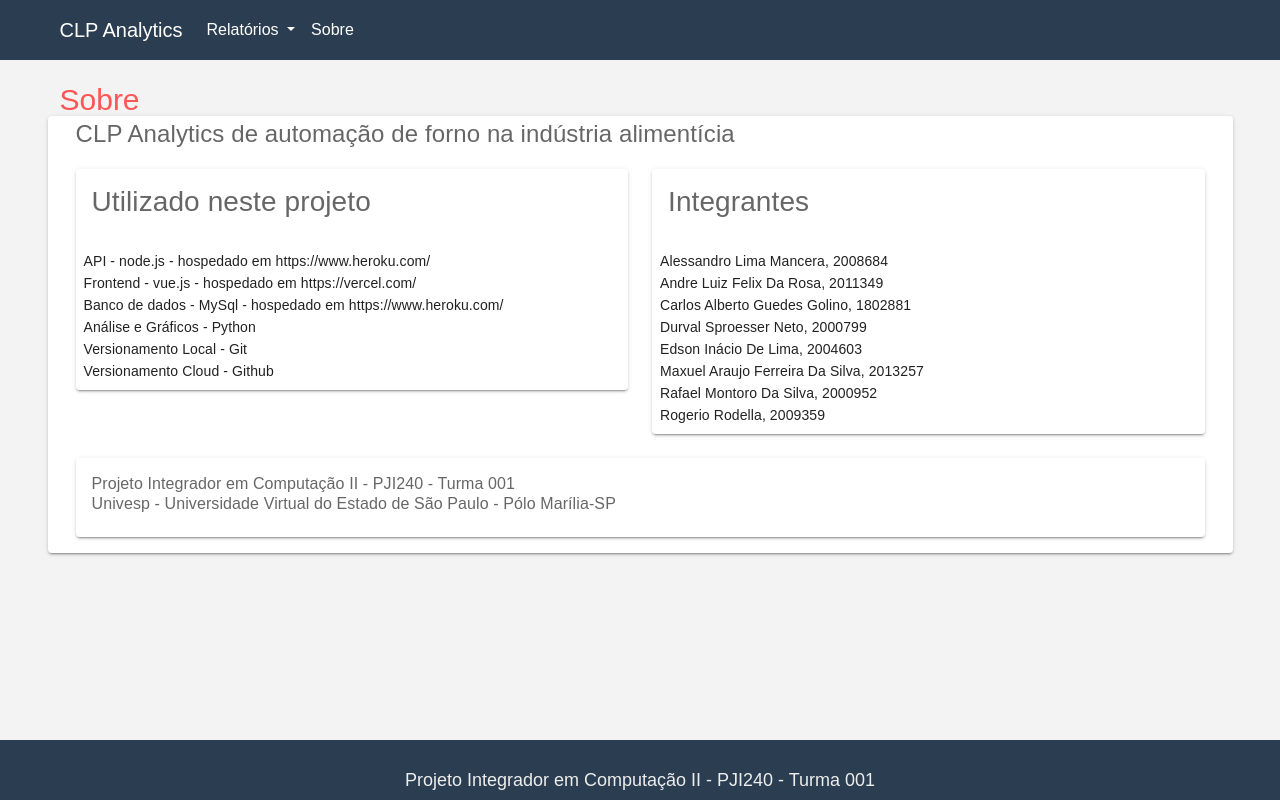
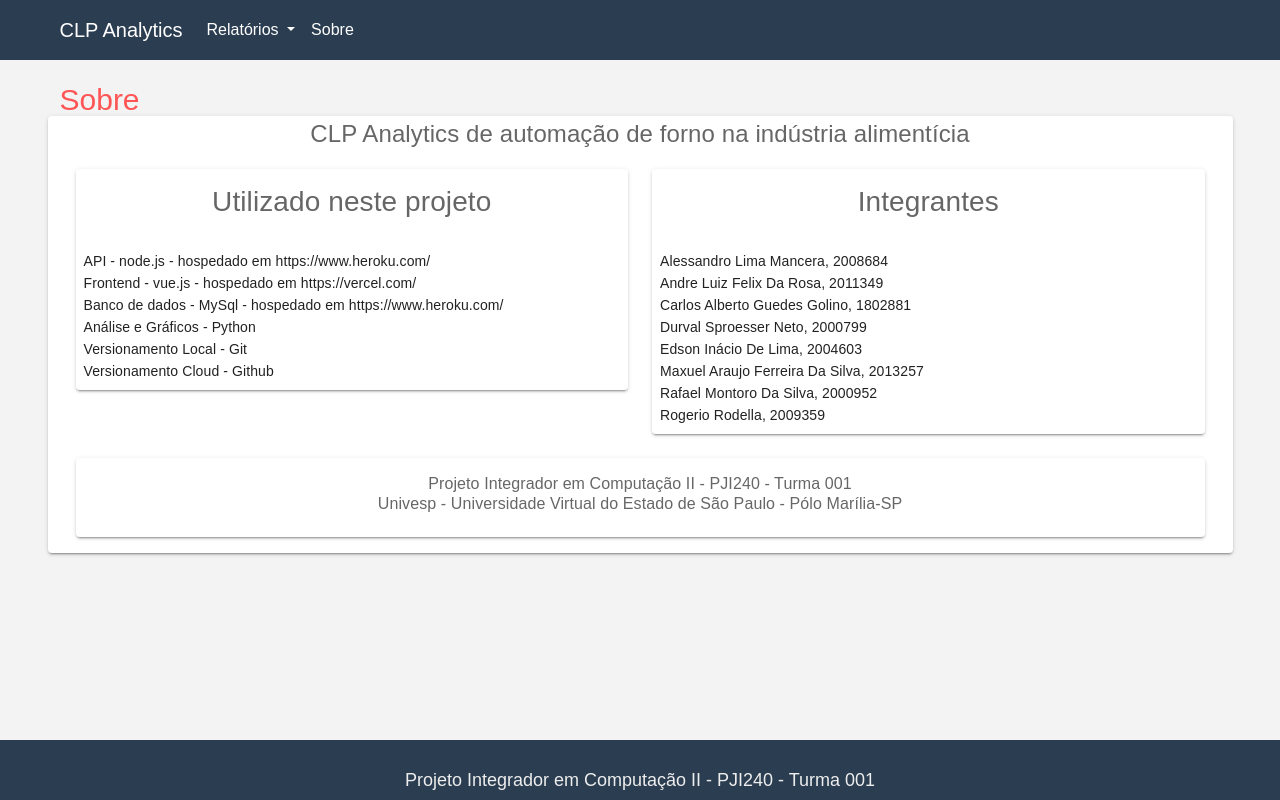
Before and after one commit to alessandromancera/clpanalytics, a Vue app: page /about in a window 1280 px wide. Built offline with nearby package versions, Linux system fonts and the light colour scheme; no server answers.

Commit message:
Correção info sobre

```diff
--- a/src/pages/Sobre.vue
+++ b/src/pages/Sobre.vue
@@ -7,13 +7,16 @@
               justify="center"
               align="center"
             >
-            <v-card
-              max-width="100%"
-            >
+            <v-card max-width="100%" >
               <v-card-text>
                 <div>
                   <v-row>
-                    <h4>CLP Analytics de automação de forno na indústria alimentícia</h4>
+                    <div
+                      justify="center"
+                      align="center"
+                    >
+                      <h4>CLP Analytics de automação de forno na indústria alimentícia</h4>
+                    </div>
                   </v-row>
                   <v-row>
                     <v-col>
@@ -21,7 +24,10 @@
                         max-width="100%"
                       >
                         <v-card-text>
-                          <div><h3>Utilizado neste projeto</h3></div>
+                          <div
+                            justify="center"
+                            align="center"
+                          ><h3>Utilizado neste projeto</h3></div>
                         </v-card-text>
                         <v-card-actions>
                           API - node.js - hospedado em https://www.heroku.com/<br />
@@ -38,7 +44,10 @@
                         max-width="100%"
                       >
                         <v-card-text>
-                          <div><h3>Integrantes</h3></div>
+                          <div
+                            justify="center"
+                            align="center"
+                          ><h3>Integrantes</h3></div>
                         </v-card-text>
                         <v-card-actions>
                           Alessandro Lima Mancera, 2008684<br />
@@ -57,7 +66,10 @@
                     <v-col>
                       <v-card max-width="100%" >
                         <v-card-text>
-                          <div><h6>
+                          <div
+                            justify="center"
+                            align="center"
+                          ><h6>
                             Projeto Integrador em Computação II - PJI240 - Turma 001<br />
                             Univesp - Universidade Virtual do Estado de São Paulo - Pólo Marília-SP<br />
                           </h6></div>
```
